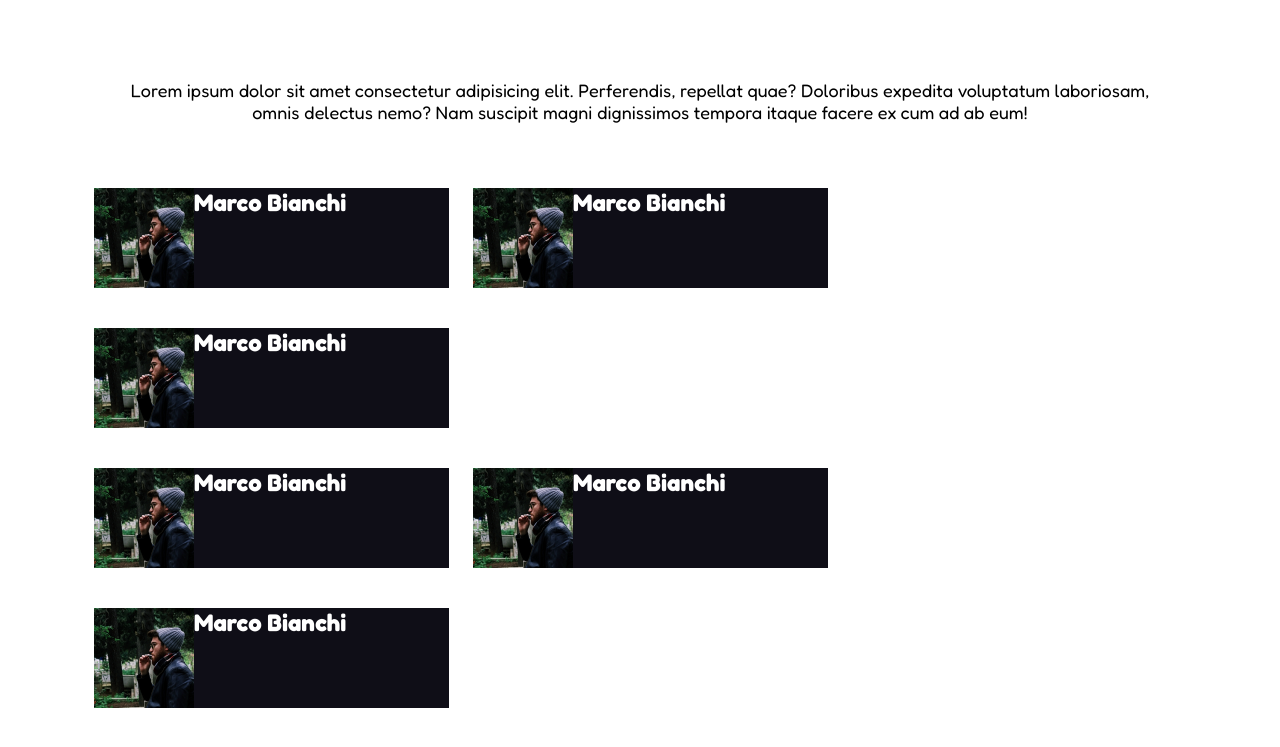
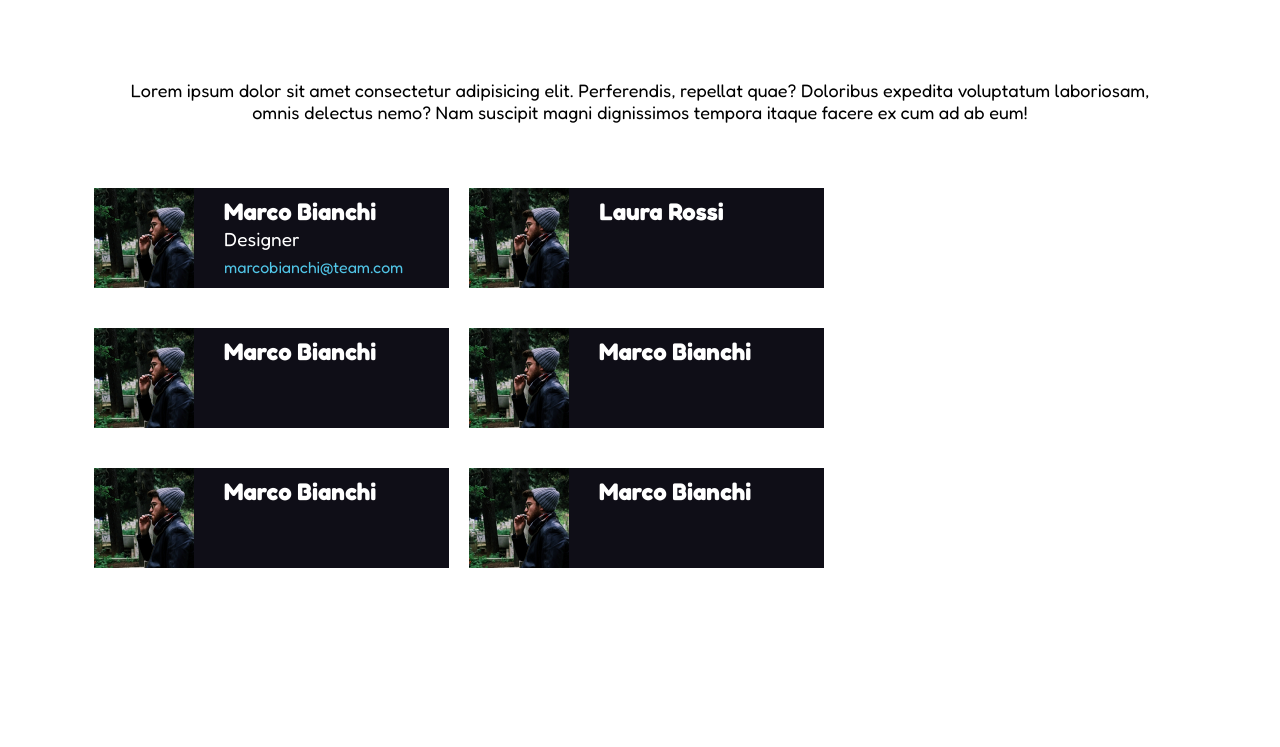
Before and after one commit to Clipper4rancione/html-css-float-cards, a plain HTML site: page index.html in a window 1280 px wide. Shown: the part 71-818 px from the top of the page. Drawn offline with Linux system fonts and the light colour scheme.

Commit message:
layout della scheda completato

```diff
--- a/assets/css/style.css
+++ b/assets/css/style.css
@@ -8,6 +8,11 @@
 
 body{
    font-family: 'Fredoka', sans-serif;
+}
+
+a{
+   text-decoration: none;
+   color: #51C5E7;
 }
 
 
@@ -71,10 +76,11 @@ body{
    width: 355px;
    height: 100px;
    margin: 20px 10px 20px 10px;
-   display: inline-block;
+   float: left;
+   background-color: #0F0E17;
+   line-height: 1.7rem;
 
-
-   background-color: #0F0E17;
+   color: white;
 }
 
 
@@ -82,9 +88,12 @@ body{
 
    width: 100px;
    float: left;
+   margin-right: 30px;
 
 }
-
+span.role{
+   font-size: 19px;
+}
 h2.name{
-   color: white;
+   margin-top: 10px;
 }
--- a/index.html
+++ b/index.html
@@ -31,11 +31,13 @@
                   <div class="card">
                      <img src="./assets/img/male1.png" alt="Marco Bianchi">
                      <h2 class="name">Marco Bianchi</h2>
+                     <span class="role">Designer</span>
+                     <span class="mail"><a href="#">marcobianchi@team.com</a></span>
                   </div>
 
                   <div class="card">
                      <img src="./assets/img/male1.png" alt="Marco Bianchi">
-                     <h2 class="name">Marco Bianchi</h2>
+                     <h2 class="name">Laura Rossi</h2>
 
                   </div>
 
```
